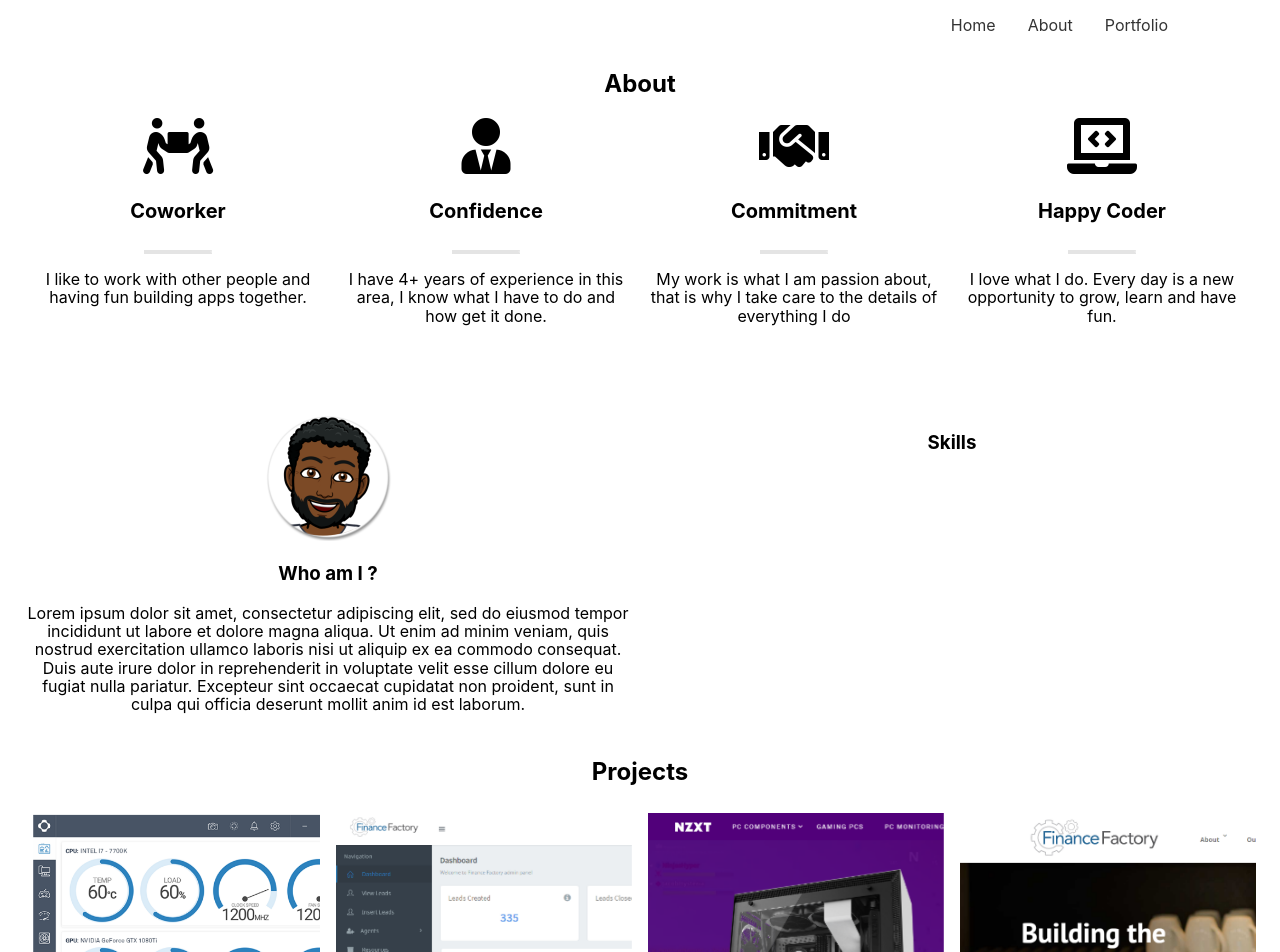
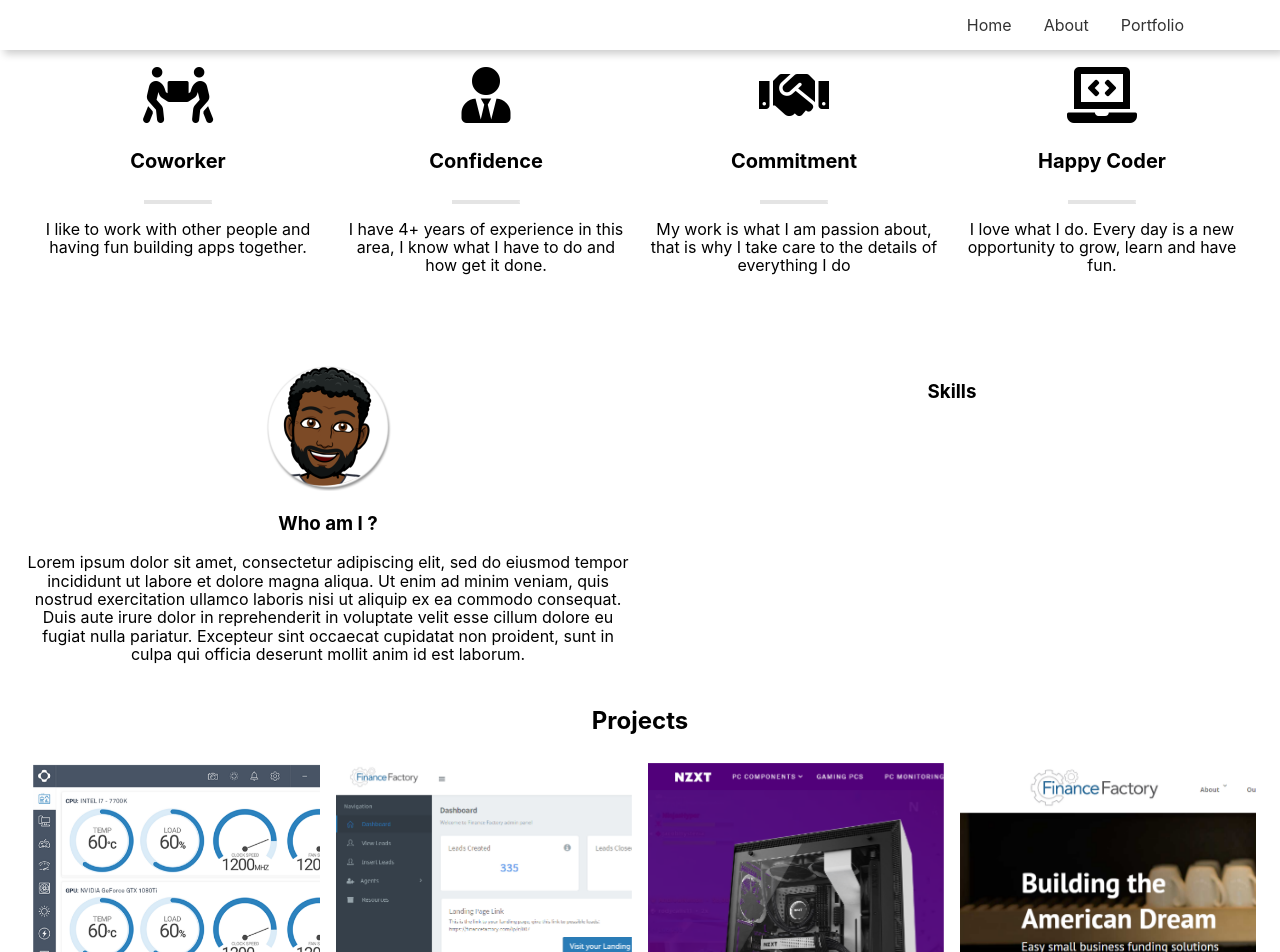
Before and after one commit to JeanMichaelRosario/iamjongui, a React (Create React App) app: page / in a window 1280 px wide. Shown: the top 952 px of the page. Built offline with nearby package versions, Linux system fonts and the light colour scheme; some icons are missing.

Commit message:
fixing navbar and deleting app.css because i won't use it

```diff
--- a/src/Components/Header.js
+++ b/src/Components/Header.js
@@ -3,8 +3,7 @@ import React, { Component } from "react";
 class Header extends Component {
     render(){
         return(
-            <header>
-                <nav className="db dt-l w-100 border-box pa3 ph5-l">
+            <nav className="fixed shadow-5 bg-white z-1 top-0 left-0 db dt-l w-100 border-box pa3 ph5-l">
                 <div className="db dtc-l v-mid w-100 w-75-l tc tr-l">
                     <a className="link dim dark-gray f6 f5-l dib mr3 mr4-l" href="#Home" title="Home">Home</a>
                     <a className="link dim dark-gray f6 f5-l dib mr3 mr4-l" href="#About" title="About">About</a>
@@ -12,7 +11,6 @@ class Header extends Component {
                     {/* <a className="link dim dark-gray f6 f5-l dib" href="#Contact" title="Contact">Contact</a> */}
                 </div>
             </nav>
-            </header>
         );
     }
 }
--- a/src/Components/ProjectsCard.js
+++ b/src/Components/ProjectsCard.js
@@ -2,7 +2,7 @@ import React from 'react';
 
 const ProjectsCard = ({ image, url }) => {
     return(
-        <a href={url} className="w-50 w-25-l link overflow-hidden pa2">
+        <a href={url} className="w-50 z-0 w-25-l link overflow-hidden pa2">
             <div role="img" aria-label="Primer movie" className="grow aspect-ratio--1x1 h-25 cover bg-left w-100" style={{ backgroundImage: `url(/Images/Projects/${image}.PNG)`}}></div>
         </a>
     );
--- a/src/Containers/App.js
+++ b/src/Containers/App.js
@@ -1,5 +1,4 @@
 import React, { Component } from 'react';
-import '../Styles/App.css';
 import Header from "../Components/Header";
 import About from './About';
 import Portfolio from './Portfolio';
@@ -10,12 +9,10 @@ class App extends Component {
   render() {
     return (
       <div>
-        <div className="mh3">
-          <Header />
-          <div className="tc mb3">
-            <About/>
-            <Portfolio />
-          </div>
+        <Header />
+        <div className="tc mh3 margin-top-70">
+          <About/>
+          <Portfolio />
         </div>
         <Footer />
       </div>
--- a/src/Styles/App.css
+++ /dev/null
@@ -1,33 +0,0 @@
-.App {
-  text-align: center;
-}
-
-.App-logo {
-  animation: App-logo-spin infinite 20s linear;
-  height: 40vmin;
-  pointer-events: none;
-}
-
-.App-header {
-  background-color: #282c34;
-  min-height: 100vh;
-  display: flex;
-  flex-direction: column;
-  align-items: center;
-  justify-content: center;
-  font-size: calc(10px + 2vmin);
-  color: white;
-}
-
-.App-link {
-  color: #61dafb;
-}
-
-@keyframes App-logo-spin {
-  from {
-    transform: rotate(0deg);
-  }
-  to {
-    transform: rotate(360deg);
-  }
-}
```
Lines whose indentation alone changed are shown as unchanged.
